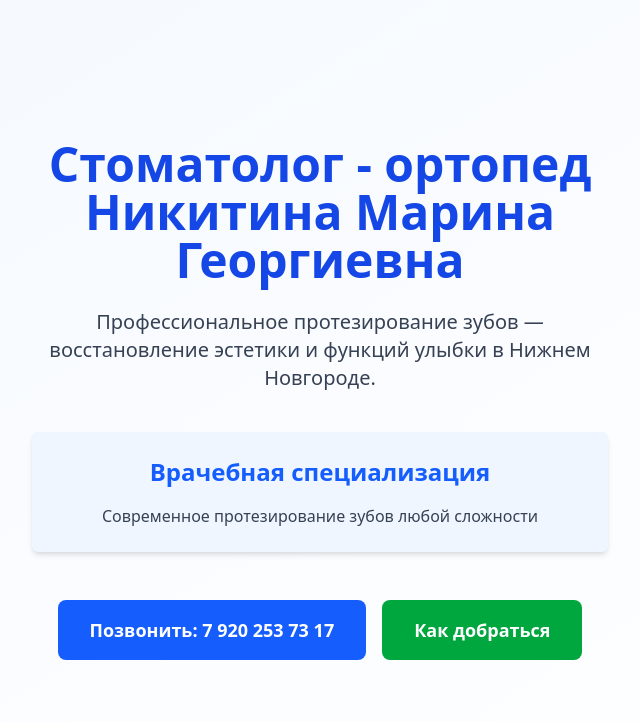
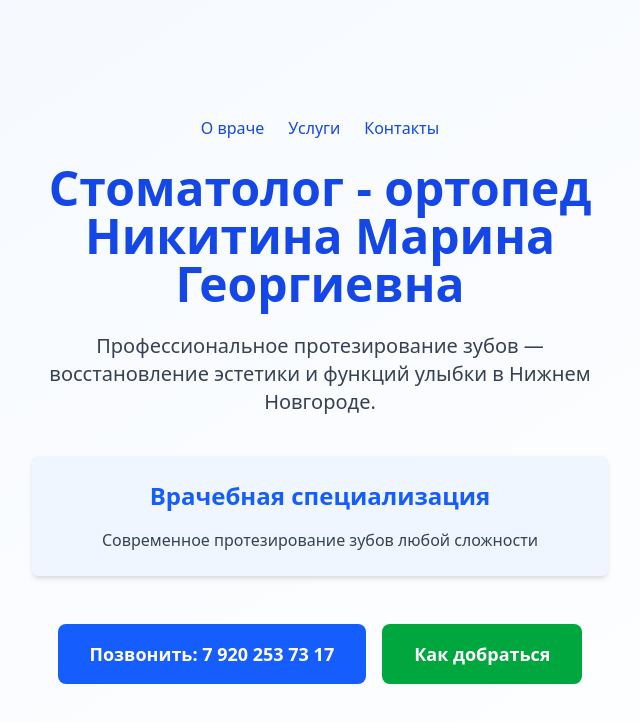
Before and after one commit to vpcea2s1r/nikitina-ortoped, a Next.js app: page / in a window 1280 px wide. Shown: the top 722 px of the page, without its empty margins (320-960 px from the left). Built offline with nearby package versions, Linux system fonts and the light colour scheme.

Commit message:
Сохраняю текущие изменения перед сменой ветки

```diff
--- a/app/page.tsx
+++ b/app/page.tsx
@@ -37,8 +37,8 @@ function DirectionsButton() {
     <button
       onClick={openMaps}
       disabled={loading}
-      aria-label="Построить маршрут до клиники"
-      className="bg-green-600 hover:bg-green-700 text-white px-8 py-4 rounded-lg font-semibold text-lg transition inline-block ml-4 flex items-center justify-center"
+      aria-label={`Построить маршрут до клиники по адресу ${CLINIC_ADDRESS}`}
+      className="bg-green-600 hover:bg-green-700 text-white px-8 py-4 rounded-lg font-semibold text-lg transition inline-block ml-4 flex items-center justify-center focus:outline focus:outline-3 focus:outline-blue-500"
     >
       {loading ? (
         <svg
@@ -46,6 +46,7 @@ function DirectionsButton() {
           xmlns="http://www.w3.org/2000/svg"
           fill="none"
           viewBox="0 0 24 24"
+          aria-hidden="true"
         >
           <circle
             className="opacity-25"
@@ -67,25 +68,80 @@ function DirectionsButton() {
   );
 }
 
+function Navigation() {
+  return (
+    <nav role="navigation" aria-label="Основное меню сайта" className="mb-6">
+      <ul className="flex justify-center space-x-6">
+        <li>
+          <a
+            href="#about"
+            className="text-blue-700 hover:underline focus:outline focus:outline-3 focus:outline-blue-500"
+            tabIndex="0"
+          >
+            О враче
+          </a>
+        </li>
+        <li>
+          <a
+            href="#services"
+            className="text-blue-700 hover:underline focus:outline focus:outline-3 focus:outline-blue-500"
+            tabIndex="0"
+          >
+            Услуги
+          </a>
+        </li>
+        <li>
+          <a
+            href="#contacts"
+            className="text-blue-700 hover:underline focus:outline focus:outline-3 focus:outline-blue-500"
+            tabIndex="0"
+          >
+            Контакты
+          </a>
+        </li>
+      </ul>
+    </nav>
+  );
+}
+
 export default function Home() {
   return (
-    <main className="relative min-h-screen flex flex-col items-center justify-center p-6 font-sans bg-gradient-to-br from-blue-100 via-blue-50 to-white">
+    <main
+      className="relative min-h-screen flex flex-col items-center justify-center p-6 font-sans bg-gradient-to-br from-blue-100 via-blue-50 to-white"
+      role="main"
+    >
       <div className="absolute inset-0 bg-white/70"></div>
       <div className="relative z-10 text-center max-w-xl">
-        <h1 className="text-5xl font-extrabold mb-6 text-blue-700">
+        <Navigation />
+        <h1 className="text-5xl font-extrabold mb-6 text-blue-700" id="about">
           Стоматолог - ортопед Никитина Марина Георгиевна
         </h1>
         <p className="text-xl mb-10 text-gray-700">
           Профессиональное протезирование зубов — восстановление эстетики и функций улыбки в Нижнем Новгороде.
         </p>
-        <section className="bg-blue-50 rounded-md p-6 shadow-md mb-12">
-          <h2 className="text-2xl font-semibold text-blue-600 mb-4">Врачебная специализация</h2>
-          <p className="text-base text-gray-700">Современное протезирование зубов любой сложности</p>
+        <section
+          id="services"
+          className="bg-blue-50 rounded-md p-6 shadow-md mb-12"
+          aria-labelledby="services-title"
+        >
+          <h2
+            id="services-title"
+            className="text-2xl font-semibold text-blue-600 mb-4"
+          >
+            Врачебная специализация
+          </h2>
+          <p className="text-base text-gray-700">
+            Современное протезирование зубов любой сложности
+          </p>
         </section>
-        <div className="flex justify-center">
+        <div
+          id="contacts"
+          className="flex justify-center"
+          aria-label="Контактные данные"
+        >
           <a
             href="tel:+79202537317"
-            className="bg-blue-600 text-white px-8 py-4 rounded-lg font-semibold text-lg hover:bg-blue-700 transition inline-block"
+            className="bg-blue-600 text-white px-8 py-4 rounded-lg font-semibold text-lg hover:bg-blue-700 transition inline-block focus:outline focus:outline-3 focus:outline-blue-500"
           >
             Позвонить: 7 920 253 73 17
           </a>
```
Also changed, not shown: 1 other file (tests, documents, lock files or other folders).
